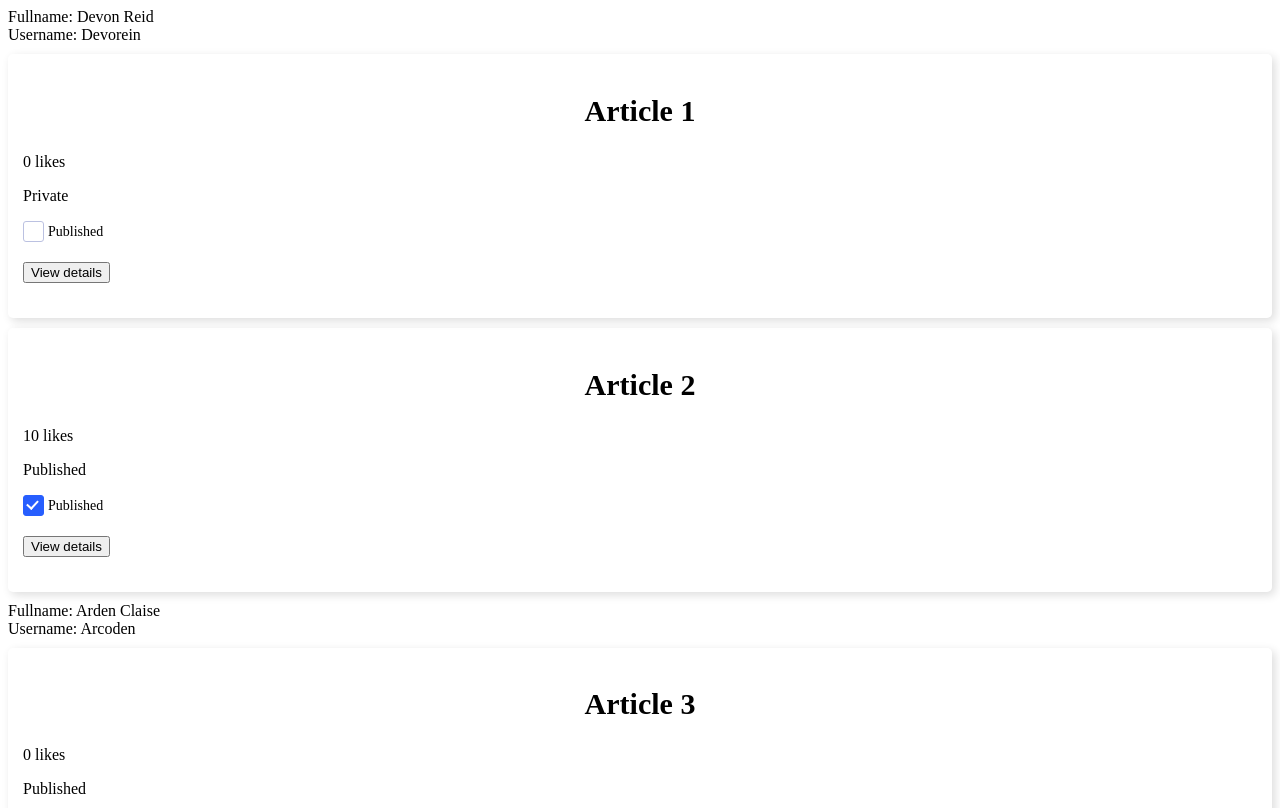
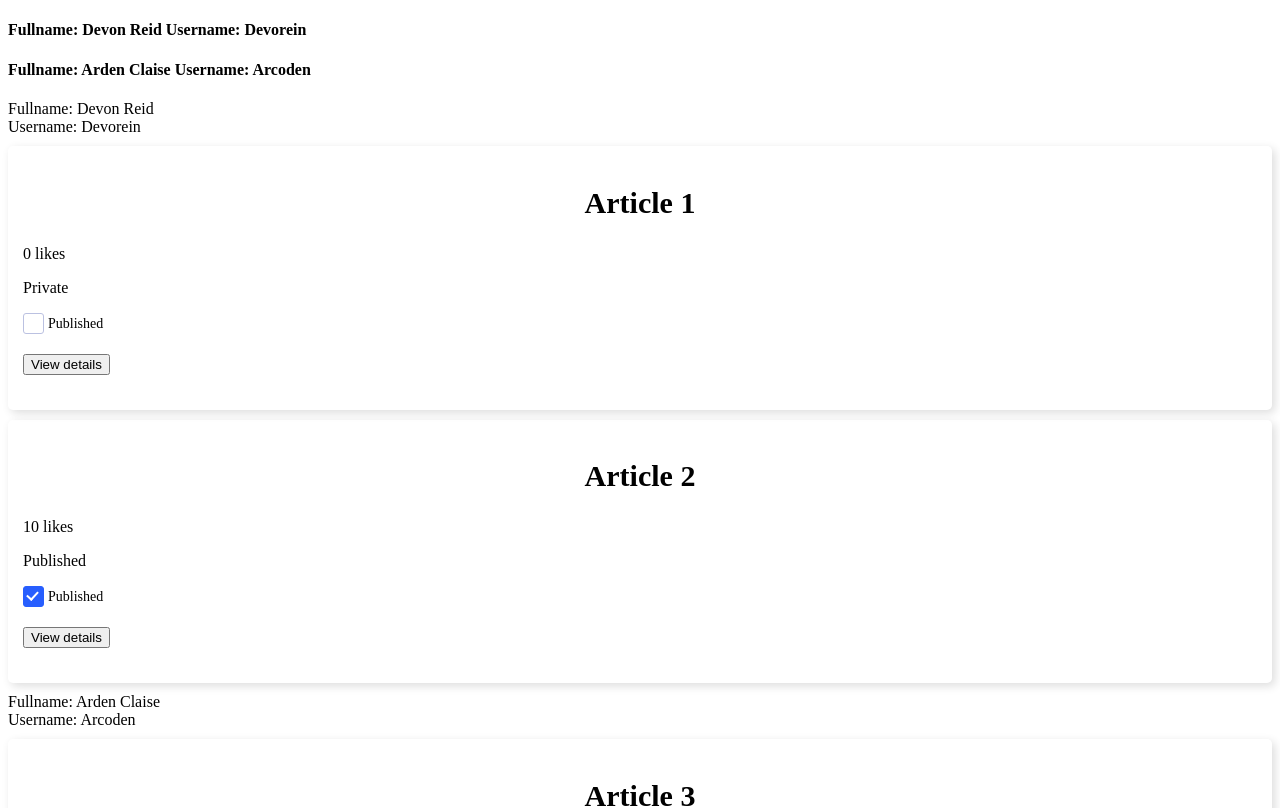
Before and after one commit to Devorein/vue-init, a Vue app: page / in a window 1280 px wide. Shown: the top 808 px of the page. Built offline with nearby package versions, Linux system fonts and the light colour scheme.

Commit message:
Create UserList component with slot props

```diff
--- a/src/App.vue
+++ b/src/App.vue
@@ -1,5 +1,11 @@
 <template>
   <div>
+    <UserList>
+      <template v-slot:default="slotProps">
+        Fullname: {{slotProps.fullname}}
+        Username: {{slotProps.username}}
+      </template>
+    </UserList>
     <div v-for="user in users" :key="'user.'+user.id">
       <User :user="user"/>
     </div>
@@ -8,6 +14,7 @@
 
 <script>
 import User from "./components/User.vue"
+import UserList from "./components/UserList.vue"
 
 const users = [{
   id: 1,
@@ -54,6 +61,7 @@ const users = [{
 export default {
   components: {
     User,
+    UserList
   },
   name: 'App',
 
--- /dev/null
+++ b/src/components/UserList.vue
@@ -0,0 +1,16 @@
+<template>
+  <h4 v-for="user in users" :key="user.id">
+    <slot :username="user.username" :fullname="user.fullname"></slot>
+  </h4>
+</template>
+
+<script>
+  export default {
+    name: 'UserList',
+    inject: ['users']
+  }
+</script>
+
+<style scoped>
+
+</style>
```
